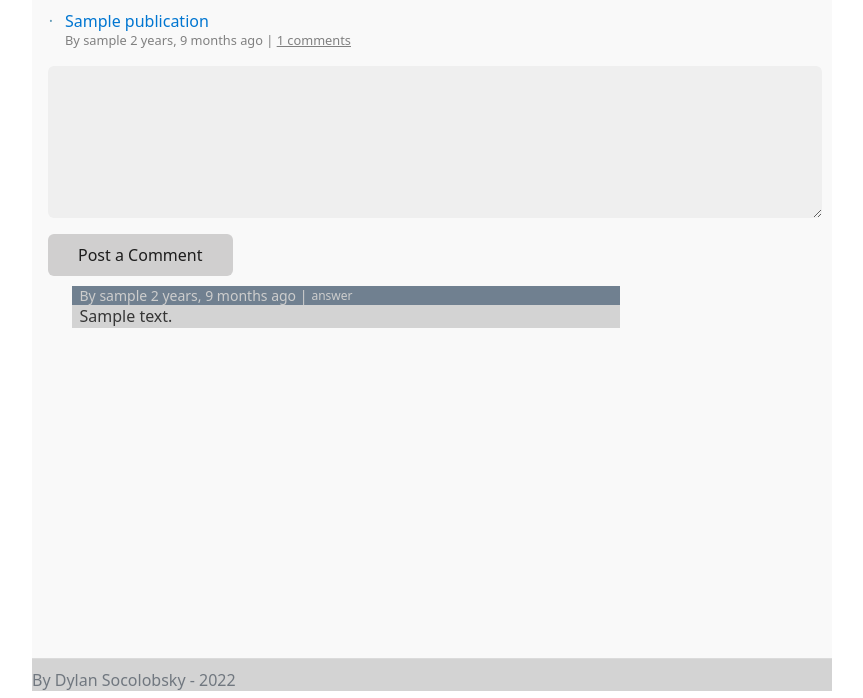
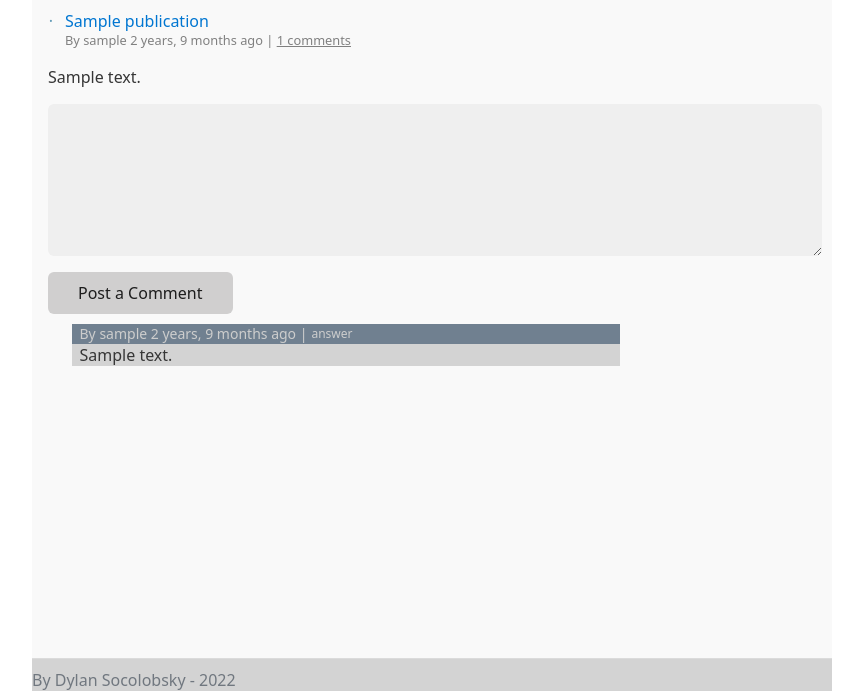
Before and after one commit to dsocolobsky/linkeadisimo, a Django app: page /pub/1/ in a window 1280 px wide. Shown: the part 46-744 px from the top of the page, without its empty margins (208-1071 px from the left). Run offline with Django 3.2, Linux system fonts and the light colour scheme; tables that the repository leaves empty hold one stand-in row (values such as "Sample post").

Commit message:
feat: show text in text posts

```diff
--- a/website/static/website/css/style.css
+++ b/website/static/website/css/style.css
@@ -50,6 +50,14 @@ main {
 
 .publication {
     display: flex;
+}
+
+li {
+    list-style-type: none;
+}
+
+li .publication {
+    margin-top: 1em;
 }
 
 .leftside {
@@ -129,6 +137,9 @@ PUBLICATION
 ##########################
  */
 
+.publication-content p {
+    margin-left: 1em;
+}
 
 #parentform {
     margin: auto auto auto 2%;
--- a/website/templates/website/index.html
+++ b/website/templates/website/index.html
@@ -3,8 +3,9 @@
 {% block content %}
     <ol>
     {% for pub in publications %}
-        {% include "website/pubcard.html" with pub=pub %}
-        <br>
+        <li>
+            {% include "website/pubcard.html" with pub=pub %}
+        </li>
     {% endfor %}
     </ol>
 {% endblock %}
--- a/website/templates/website/pubcard.html
+++ b/website/templates/website/pubcard.html
@@ -1,6 +1,6 @@
 {% load humanize %}
 
-<li id="{{ pub.id }}" class="publication">
+<article id="{{ pub.id }}" class="publication">
     <div class="leftside">
         <span class="votes">·</span>
     </div>
@@ -22,4 +22,4 @@
             </a>
         </div>
     </div>
-</li>
+</article>
--- a/website/templates/website/publication.html
+++ b/website/templates/website/publication.html
@@ -2,7 +2,13 @@
 
 {% block content %}
 
+    <article class="publication-content">
         {% include "website/pubcard.html" with pub=publication %}
+
+        <p>
+            {{ publication.text }}
+        </p>
+    </article>
 
     <form id="parentform" action="{% url 'comment' %}" method="post">
             {% csrf_token %}
```
Lines whose indentation alone changed are shown as unchanged.
